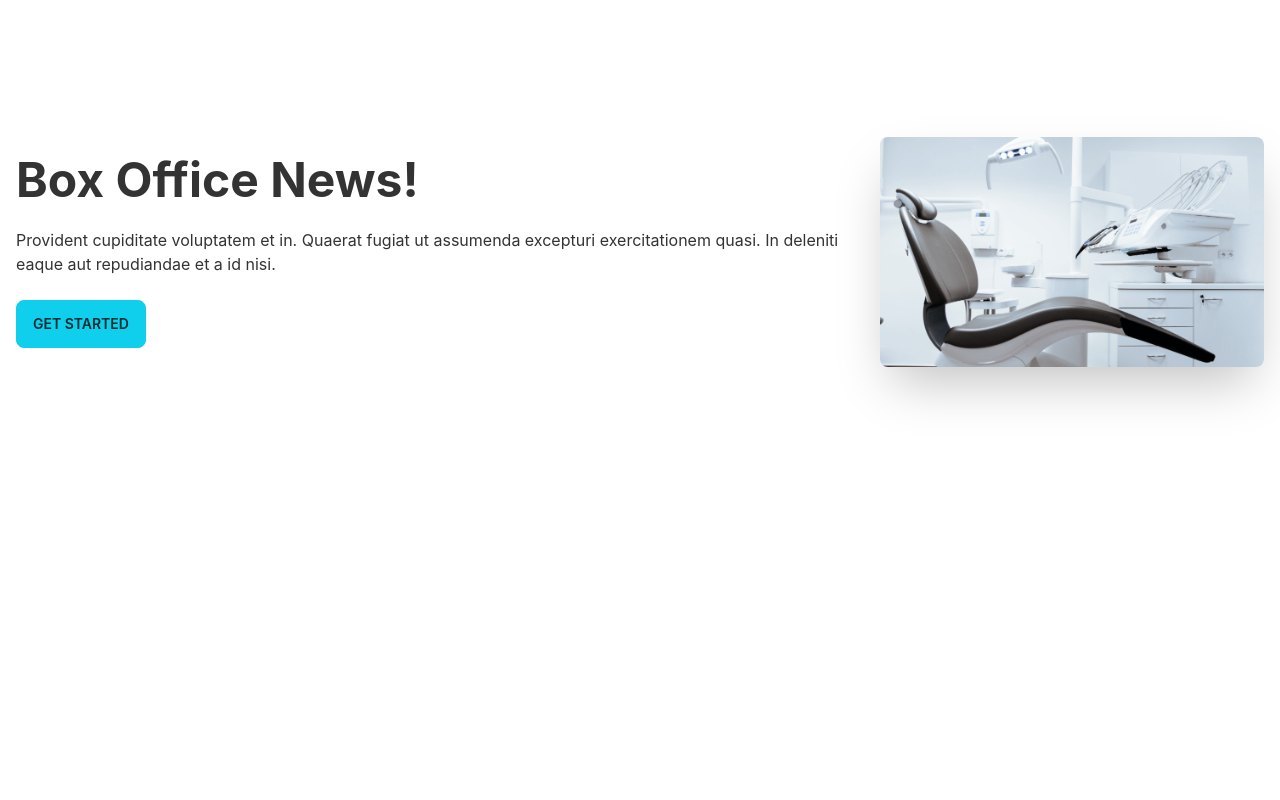
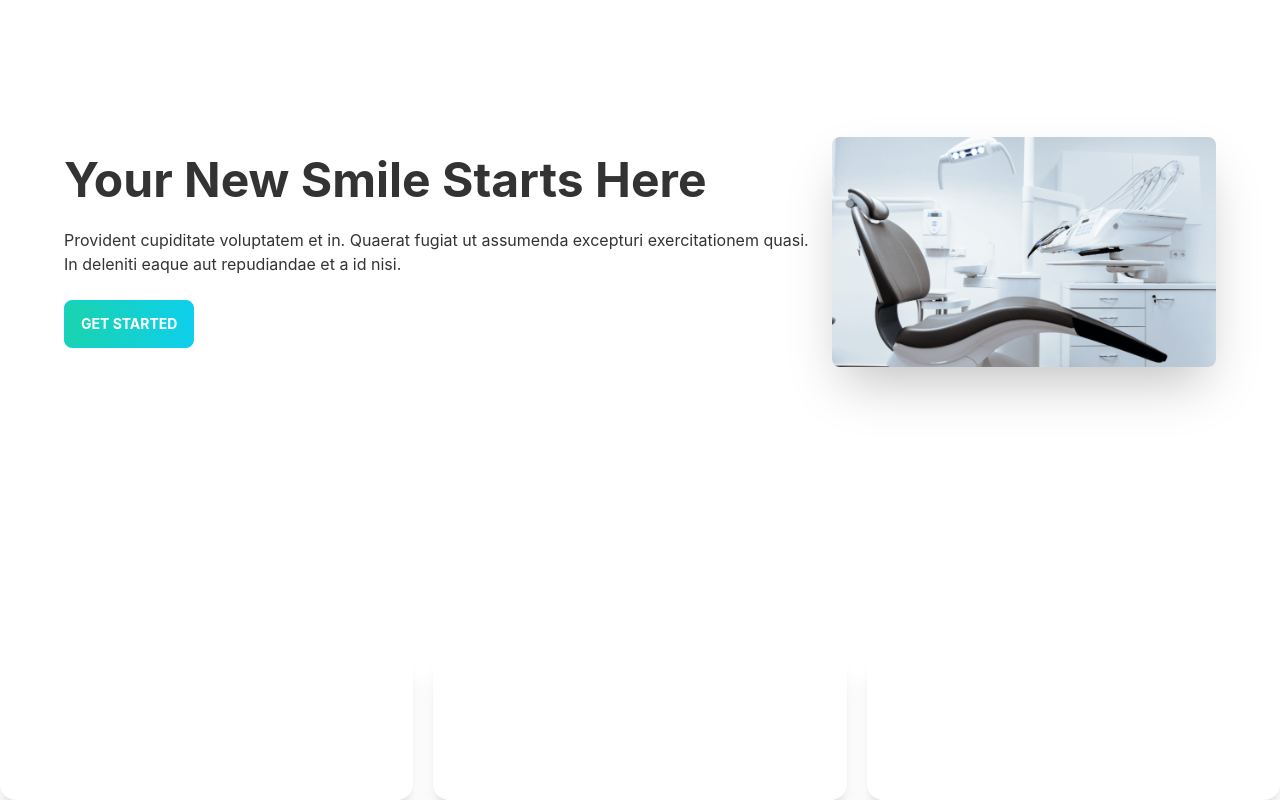
Before and after one commit to asrafaliii/doctors-portal, a React (Create React App) app: page / in a window 1280 px wide. Shown: the part 212-1012 px from the top of the page. Before the commit the page ends 864 px from the top, so only its background shows below. Built offline with nearby package versions, Linux system fonts and the light colour scheme.

Commit message:
multiple for info cards

```diff
--- a/src/Pages/Home/Banner.js
+++ b/src/Pages/Home/Banner.js
@@ -3,13 +3,13 @@ import Chair from '../../assets/images/chair.png';
 
 const Banner = () => {
     return (
-        <div class="hero min-h-screen">
+        <div class="hero min-h-screen px-12">
             <div class="hero-content flex-col lg:flex-row-reverse">
                 <img src={Chair} class="max-w-sm rounded-lg shadow-2xl" alt="banner" />
                 <div>
-                    <h1 class="text-5xl font-bold">Box Office News!</h1>
+                    <h1 class="text-5xl font-bold">Your New Smile Starts Here</h1>
                     <p class="py-6">Provident cupiditate voluptatem et in. Quaerat fugiat ut assumenda excepturi exercitationem quasi. In deleniti eaque aut repudiandae et a id nisi.</p>
-                    <button class="btn btn-primary">Get Started</button>
+                    <button class="btn btn-primary uppercase text-white font-bold bg-gradient-to-r from-secondary to-primary">Get Started</button>
                 </div>
             </div>
         </div>
--- a/src/Pages/Home/Home.js
+++ b/src/Pages/Home/Home.js
@@ -1,10 +1,12 @@
 import React from 'react';
 import Banner from './Banner';
+import Info from './Info';
 
 const Home = () => {
     return (
         <div>
             <Banner />
+            <Info />
         </div>
     );
 };
--- /dev/null
+++ b/src/Pages/Home/Info.js
@@ -0,0 +1,17 @@
+import React from 'react';
+import InfoCard from './InfoCard';
+import clock from '../../assets/icons/clock.svg';
+import marker from '../../assets/icons/marker.svg';
+import phone from '../../assets/icons/phone.svg';
+
+const Info = () => {
+    return (
+        <div className='grid grid-cols-1 lg:grid-cols-3 gap-5'>
+            <InfoCard img={clock} />
+            <InfoCard img={marker} />
+            <InfoCard img={phone} />
+        </div>
+    );
+};
+
+export default Info;
--- /dev/null
+++ b/src/Pages/Home/InfoCard.js
@@ -0,0 +1,17 @@
+import React from 'react';
+
+const InfoCard = ({ img }) => {
+    return (
+        <div class="card lg:card-side bg-base-100 shadow-xl bg-accent">
+            <figure className='pl-5'>
+                <img src={img} alt="Album" />
+            </figure>
+            <div class="card-body text-white">
+                <h2 class="card-title">New album is released!</h2>
+                <p>Click the button to listen on Spotiwhy app.</p>
+            </div>
+        </div>
+    );
+};
+
+export default InfoCard;
--- a/src/Pages/Shared/Navbar.js
+++ b/src/Pages/Shared/Navbar.js
@@ -21,7 +21,7 @@ const Navbar = () => {
                         {menuItems}
                     </ul>
                 </div>
-                <a class="btn btn-ghost normal-case text-xl">daisyUI</a>
+                <a class="btn btn-ghost normal-case text-xl">Doctors Portal</a>
             </div>
             <div class="navbar-center hidden lg:flex">
                 <ul class="menu menu-horizontal p-0">
```
